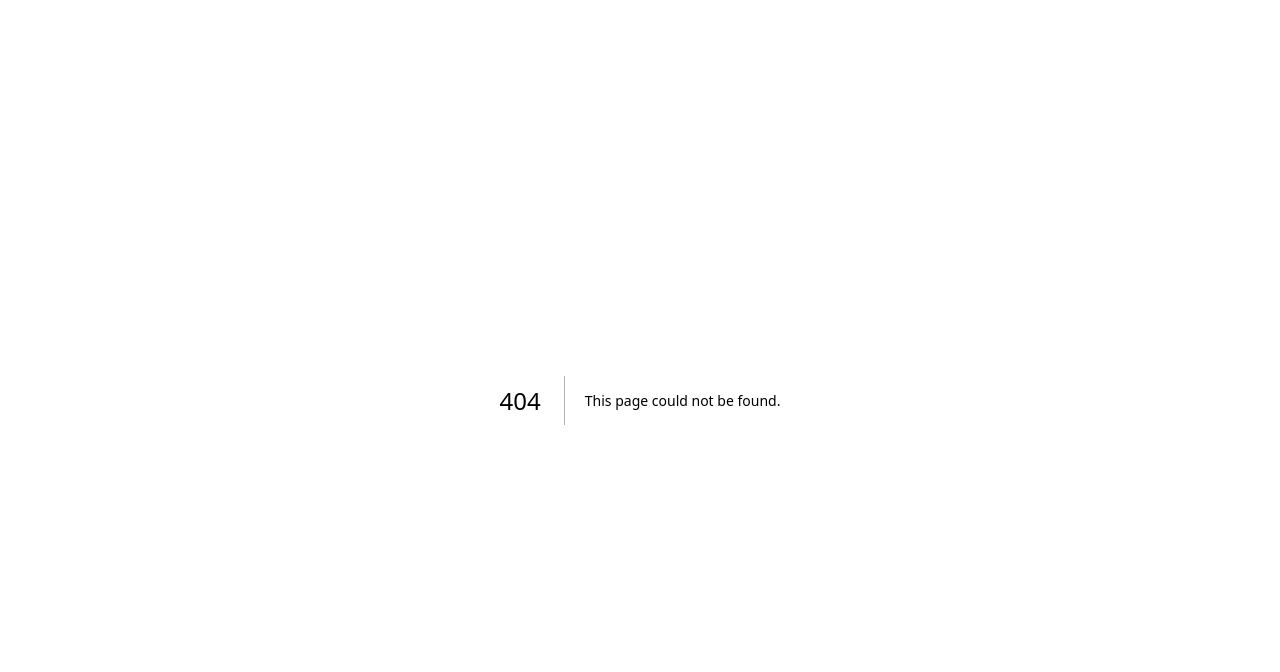
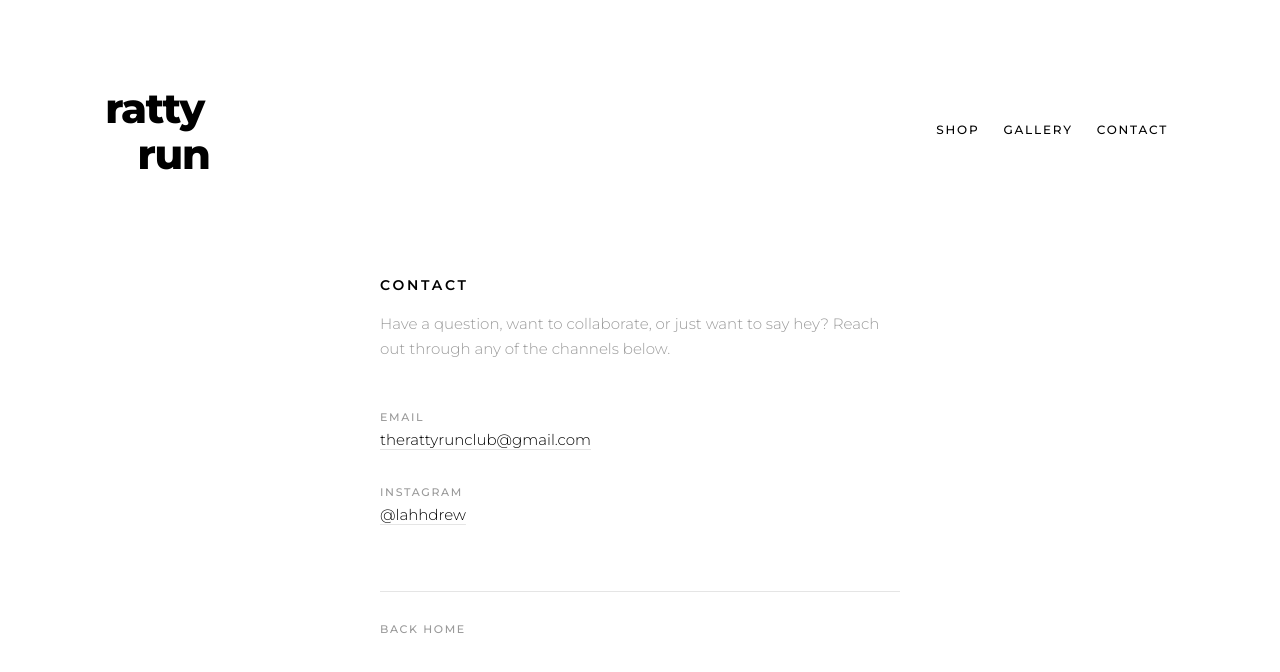
Before and after one commit to Aksaddd/rattyrunclub, a Next.js app: page /contact in a window 1280 px wide. Before the commit this address had no page. Shown: the top 672 px of the page. Built offline with nearby package versions, Linux system fonts and the light colour scheme.

Commit message:
Add contact page with email and Instagram
- Instagram: @lahhdrew
- Email: therattyrunclub@gmail.com
- Add Contact link to nav bar

https://claude.ai/code/session_01CBJphyWeSWMof4ZY7XtoQV

```diff
--- /dev/null
+++ b/src/app/contact/page.tsx
@@ -0,0 +1,59 @@
+import Nav from "@/components/Nav";
+import Link from "next/link";
+
+export default function ContactPage() {
+  return (
+    <div className="flex min-h-screen flex-col px-[48px] py-[40px] sm:px-[64px] sm:py-[48px] md:px-[72px] md:py-[56px] lg:px-[96px] lg:py-[72px]">
+      <Nav />
+
+      <div className="mx-auto mt-16 flex w-full max-w-[520px] flex-1 flex-col justify-center md:mt-0">
+        <h1 className="text-[14px] font-semibold uppercase tracking-[0.2em]">
+          Contact
+        </h1>
+        <p className="mt-4 text-[15px] font-light leading-relaxed text-muted">
+          Have a question, want to collaborate, or just want to say hey? Reach
+          out through any of the channels below.
+        </p>
+
+        <div className="mt-12 flex flex-col gap-8">
+          {/* Email */}
+          <div className="flex flex-col gap-1">
+            <p className="text-[11px] font-medium uppercase tracking-[0.15em] text-muted">
+              Email
+            </p>
+            <a
+              href="mailto:therattyrunclub@gmail.com"
+              className="text-[15px] font-light underline underline-offset-4 decoration-border transition-colors hover:text-foreground hover:decoration-foreground"
+            >
+              therattyrunclub@gmail.com
+            </a>
+          </div>
+
+          {/* Instagram */}
+          <div className="flex flex-col gap-1">
+            <p className="text-[11px] font-medium uppercase tracking-[0.15em] text-muted">
+              Instagram
+            </p>
+            <a
+              href="https://instagram.com/lahhdrew"
+              target="_blank"
+              rel="noopener noreferrer"
+              className="text-[15px] font-light underline underline-offset-4 decoration-border transition-colors hover:text-foreground hover:decoration-foreground"
+            >
+              @lahhdrew
+            </a>
+          </div>
+        </div>
+
+        <div className="mt-16 border-t border-border pt-6">
+          <Link
+            href="/"
+            className="text-[11px] font-medium uppercase tracking-[0.15em] text-muted transition-colors hover:text-foreground"
+          >
+            Back Home
+          </Link>
+        </div>
+      </div>
+    </div>
+  );
+}
--- a/src/components/Nav.tsx
+++ b/src/components/Nav.tsx
@@ -54,6 +54,12 @@ export default function Nav() {
         >
           Gallery
         </Link>
+        <Link
+          href="/contact"
+          className="text-[12px] font-medium uppercase tracking-[0.15em]"
+        >
+          Contact
+        </Link>
       </nav>
     </header>
   );
```
